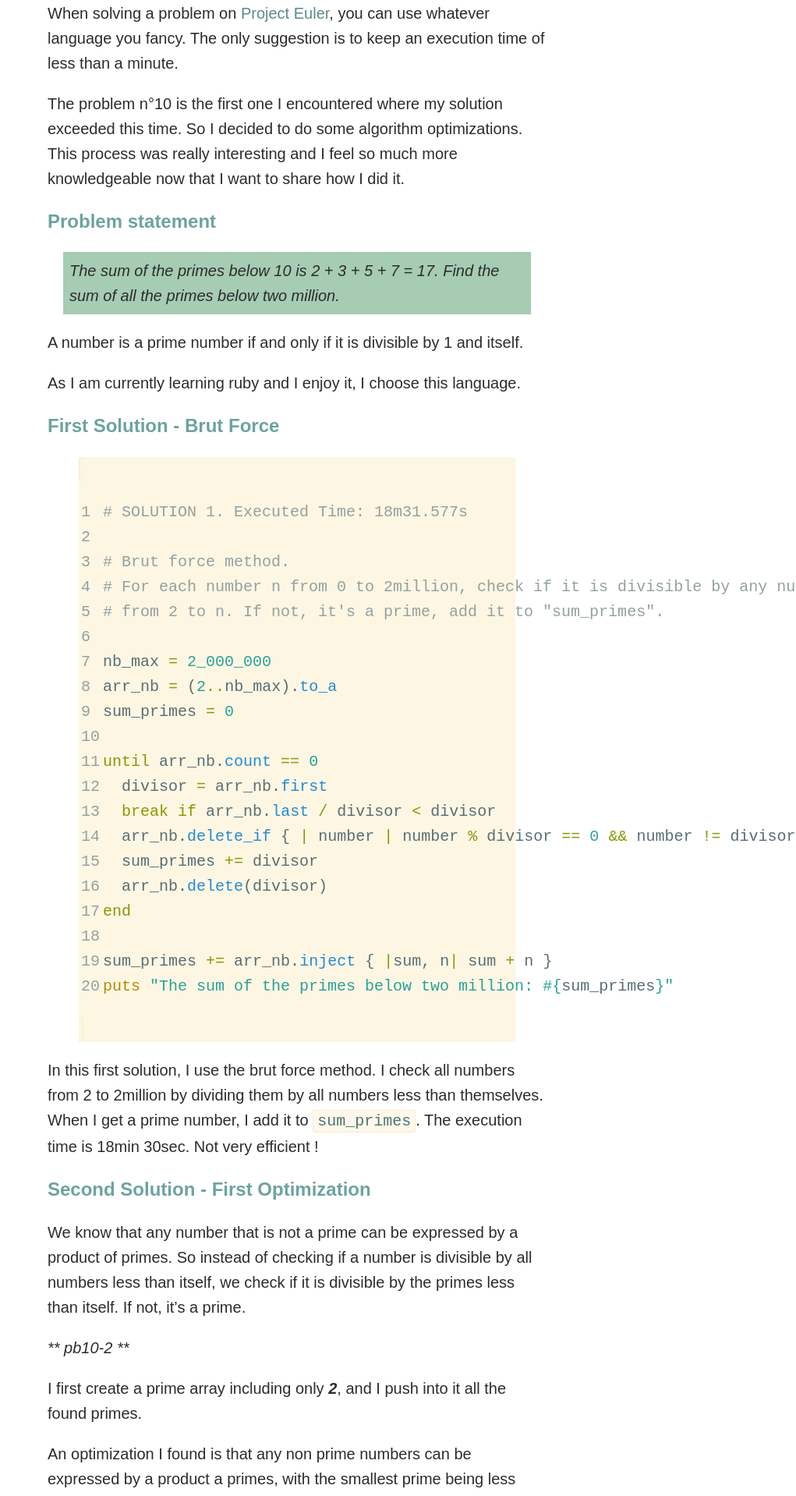
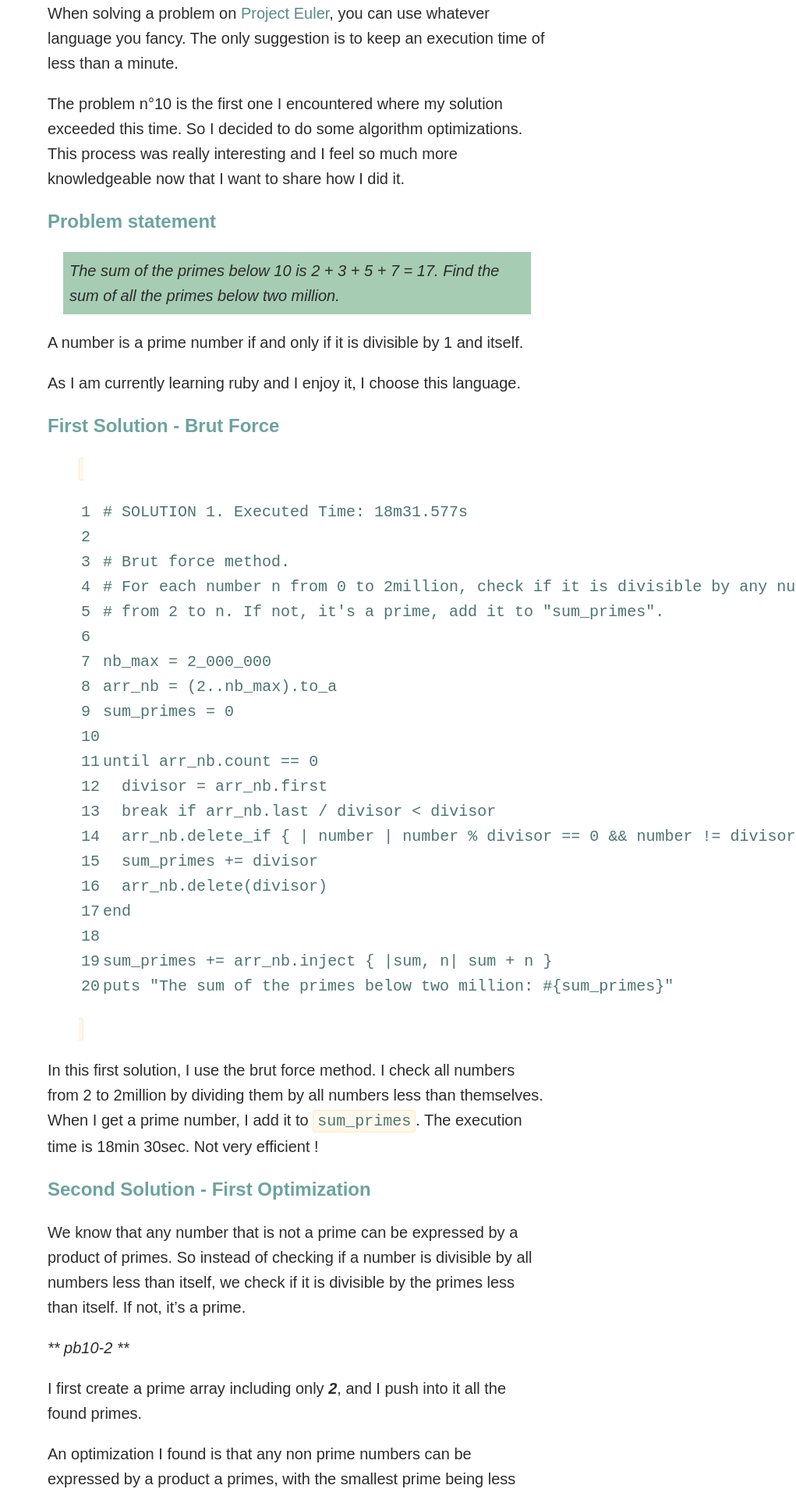
Before and after one commit to florianmainguy/florianmainguy.github.io, a Jekyll site: the page built from _posts/2015-08-28-sum-of-prime-numbers-program-optimization.markdown, in a window 1280 px wide. Shown: the part 536-2454 px from the top of the page at 78% size, without its empty margins (259-1280 px from the left). Built offline with Jekyll 4.4.1, drawn with Linux system fonts in a browser that asks for light colours.

Commit message:
restructuration

```diff
--- a/css/main.scss
+++ b/css/main.scss
@@ -47,6 +47,5 @@ $on-laptop:        800px;
 // Import partials from `sass_dir` (defaults to `_sass`)
 @import
         "base",
-        "layout",
-        "solarized-light"
+        "layout"
 ;
```
